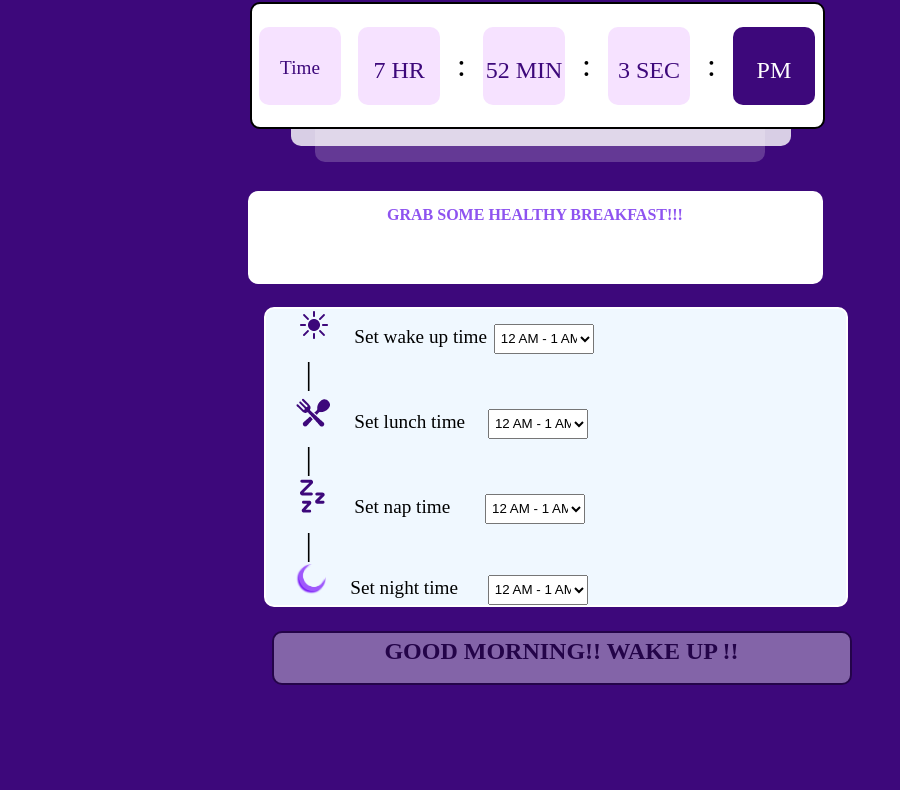
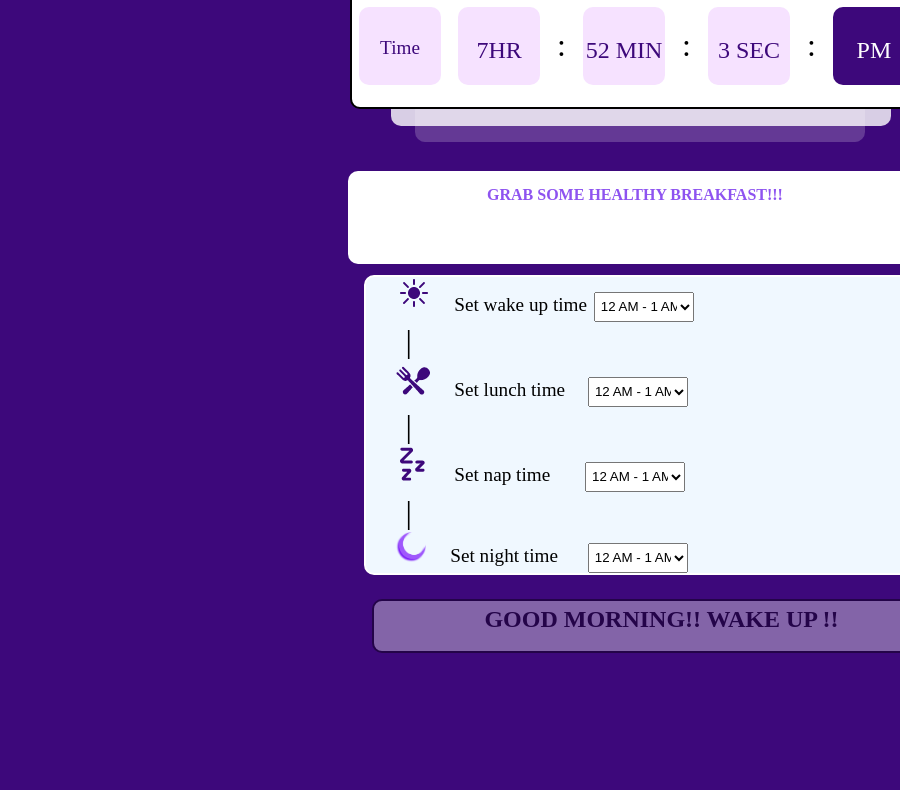
Before and after one commit to sumitpahadi/digital-clock-project, a plain HTML site: page index.html in a window 600 px wide. Shown: the part 114-904 px from the top of the page, 900 px wide, since content can reach past the window. Drawn offline with Linux system fonts and the light colour scheme.

Commit message:
fourth commit

```diff
--- a/script.js
+++ b/script.js
@@ -14,7 +14,7 @@ document.addEventListener("DOMContentLoaded", function () {
     var min = time.getMinutes();
     var sec = time.getSeconds();
 
-    display[0].innerHTML = `${hrs} HR`;
+    display[0].innerHTML = `${hrs}HR`;
     display1[0].innerHTML = `${min} MIN`;
     display2[0].innerHTML = `${sec} SEC`;
     if (hrs > 12) {
--- a/style.css
+++ b/style.css
@@ -209,8 +209,19 @@ h3 {
 /* ----------------------------------media query for tablet ------------------------------ */
 
 @media (max-width: 1024px) and (min-width: 600px) {
+   body {
+    height: 100%;
+    width: 100%; /* Updated value */
+  }
+  .first-container{
+    margin-top: -32px;
+  }
+  .second-container{
+    margin-top: -20px;
+  }
   .clock
    {
+
     display: inline-block;
 
     padding-left: 40px;
@@ -326,8 +337,8 @@ h3 {
 /* --------------------------------------media query for mobile--------------------- */
 @media (max-width: 600px)  {
     body{
-      width: 100%;
-      height: 100%;
+      width: 100vh;
+      height: 100vh;
         background-color: #3d087b;
     }
   .clock
```
